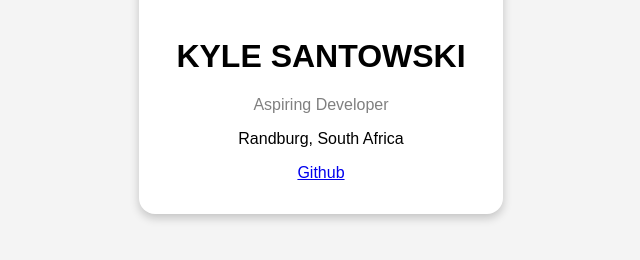
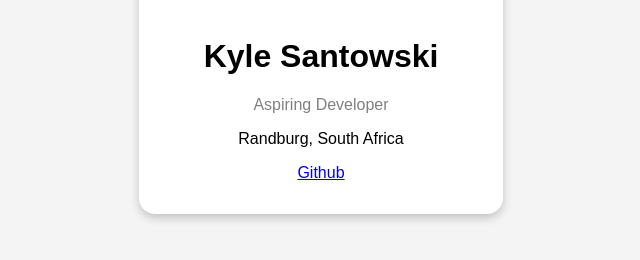
Before and after one commit to heartofstoneclothing/profile-card, a plain HTML site: page index.html in a window 1280 px wide. Shown: the part 356-616 px from the top of the page, without its empty margins (319-959 px from the left). Drawn offline with Linux system fonts and the light colour scheme.

Commit message:
update project

```diff
--- a/index.html
+++ b/index.html
@@ -1,19 +1,22 @@
 <!DOCTYPE html>
 
 <html lang="en" xmlns="http://www.w3.org/1999/xhtml">
+
 <head>
     <meta charset="utf-8" />
     <meta name="viewport" content="width=device-width, initial-scale=1.0" />
     <title>Profile Card</title>
     <link rel="stylesheet" href="styles.css" />
 </head>
+
 <body>
     <div class="card">
         <img src="profile.jpg" alt="my profile photo" class="avatar" />
-        <h1>KYLE SANTOWSKI</h1>
+        <h1>Kyle Santowski</h1>
         <p class="title">Aspiring Developer</p>
         <p>Randburg, South Africa</p>
         <a href="https://heartofstoneclothing.github.io/profile-card/">Github</a>
     </div>
 </body>
+
 </html>
```
Also changed, not shown: 1 other file.
